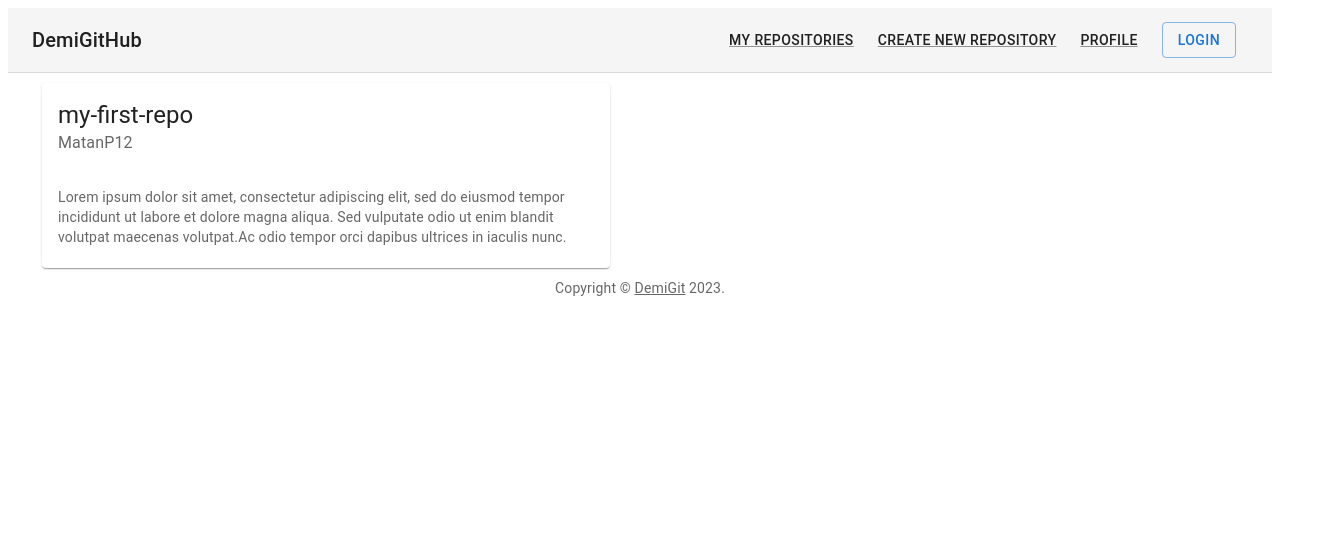
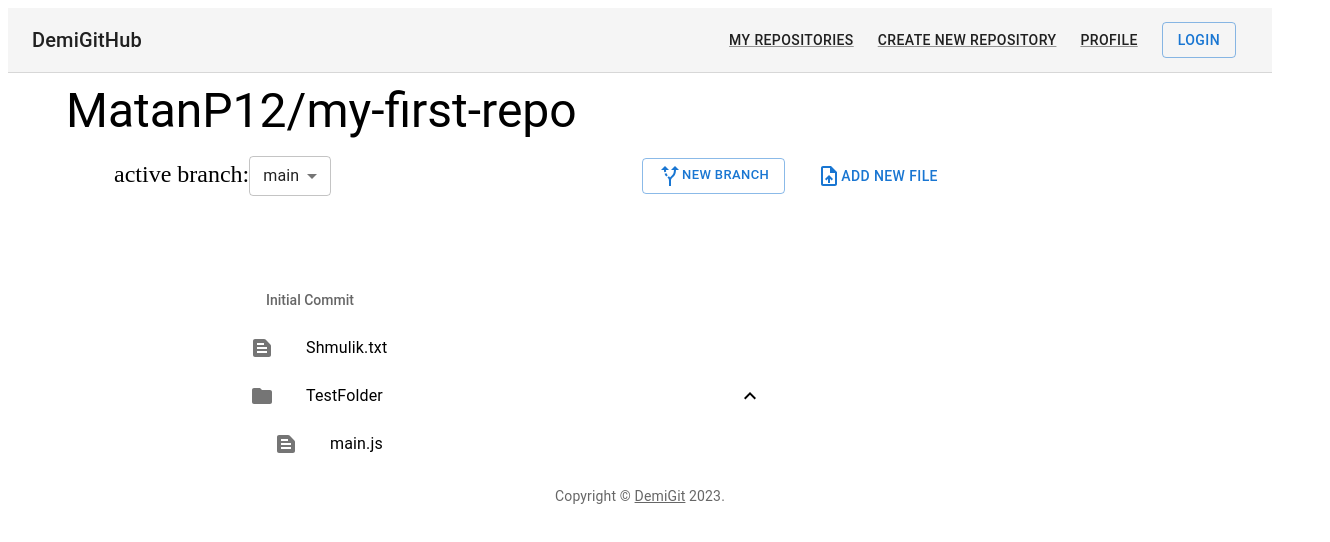
Before and after one commit to MatanP12/DemiGitHub, a React (Create React App) app in the folder client-app/: page / in a window 1280 px wide. Shown: the top 542 px of the page, 1330 px wide, since content can reach past the window. Built offline with nearby package versions, Linux system fonts and the light colour scheme.

Commit message:
Creating repository page
- Creating repository page
- FilesTree compnent will generate a files tree using MUI Lists

```diff
--- /dev/null
+++ b/client-app/src/components/FilesTree.js
@@ -0,0 +1,75 @@
+import { Collapse, List, ListItemButton, ListItemIcon, ListItemText, ListSubheader } from "@mui/material";
+import TextSnippetIcon from '@mui/icons-material/TextSnippet';
+//import EditIcon from '@mui/icons-material/Edit';
+import FolderIcon from '@mui/icons-material/Folder';
+import ExpandLess from '@mui/icons-material/ExpandLess';
+import ExpandMore from '@mui/icons-material/ExpandMore';
+import { useState } from "react";
+
+function FileListItem({file, folderLevel}){
+    return (
+        <ListItemButton sx={{pl: folderLevel, }}>
+            <ListItemIcon>
+                <TextSnippetIcon />
+            </ListItemIcon>
+                <ListItemText primary={file.name}/>
+        </ListItemButton>
+    );
+}
+
+function FolderListItem({currFolder, folderLevel}) {
+    const [isExpended, setIsExpended] = useState(true);
+    const files = currFolder.fileContent.map((currFolderItem)=>{
+        if(currFolderItem.type === "File"){
+            return <FileListItem key={currFolderItem.id} file={currFolderItem} folderLevel={folderLevel +3} />
+        }
+        else{
+            return <FolderListItem key={currFolderItem.id} currFolder={currFolderItem} folderLevel={folderLevel+3}/>
+        }
+    })
+    return (
+        <>
+            <ListItemButton sx={{ pl: folderLevel}} onClick={ ()=>{ setIsExpended(!isExpended)}}>
+                <ListItemIcon>
+                    <FolderIcon />
+                </ListItemIcon>
+                <ListItemText primary={currFolder.name} />
+                {isExpended ? <ExpandLess/> : <ExpandMore/>}
+            </ListItemButton>
+            <Collapse in={isExpended}>
+                <List disablePadding sx={{ pl: folderLevel }}>
+                        {files}
+                </List>
+
+            </Collapse>
+        </>
+    );
+}
+
+function FilesTree({currCommit}){
+    const rootFolder = currCommit.rootFolder;
+    const rootFolderContent = rootFolder.fileContent.map((currFolderItem)=>{
+        if(currFolderItem.type === "File"){
+            return <FileListItem key={currFolderItem.id} file={currFolderItem} folderLevel={0} />
+        }
+        else{
+            return <FolderListItem key={currFolderItem.id} currFolder={currFolderItem} folderLevel={0}/>
+        }
+    })
+
+    return (
+        <List sx={{width: '100%', maxWidth: "50%", }}
+            subheader={
+                <ListSubheader>
+                    {currCommit.commitTitle}
+                </ListSubheader>
+            }
+        >
+            {rootFolderContent}
+        </List>
+    )
+
+}
+
+
+export default FilesTree;
--- a/client-app/src/pages/App.js
+++ b/client-app/src/pages/App.js
@@ -3,14 +3,16 @@ import Container from '@mui/material/Container';
 import Header from '../components/Header';
 import Footer from '../components/Footer';
 import Home from './Home';
-
+import RepositoryPage from './RepositoryPage';
+import repositories from '../test data/repositories';
 
 function App() {
     return (
         <>
             <Header/>
             <Container sx={{margin: "10px"}}>
-            <Home/>
+            {/* <Home/> */}
+            <RepositoryPage repository={repositories[0]}/>
             </Container>
             <Footer/>
         </>
--- /dev/null
+++ b/client-app/src/pages/RepositoryPage.js
@@ -0,0 +1,74 @@
+import { Button, MenuItem, Select, Typography } from "@mui/material";
+import { Container } from "@mui/system";
+import { useState } from "react";
+import FilesTree from "../components/FilesTree";
+import UploadFileIcon from '@mui/icons-material/UploadFile';
+import AltRouteIcon from '@mui/icons-material/AltRoute';
+
+function BranchNavBar({currBranch,branches, setBranch}){
+    function handlesSelectBranch(event){
+        setBranch(event.target.value)
+    }
+
+    return (
+        <Container sx={{display: "flex"}}>
+            <Container sx={{ justifyContent: "start", flexDirection: "row", maxWidth: "initial" }}>
+
+                <Typography variant="p" fontSize={24} noWrap>
+                    active branch:
+                </Typography>
+                <Select
+                    value={currBranch}
+                    onChange={handlesSelectBranch}
+                    size="small"
+
+                >
+                    {branches.map((branch, index)=>{
+                        return (
+                            <MenuItem key={branch.id} value={branch}>
+                                {branch.name}
+                            </MenuItem>
+                        )
+                    })}
+                </Select>
+            </Container>
+            <Container sx={{alignSelf:"center", justifyContent:"right", flexDirection: "row-reverse"}}>
+                <Button variant="outlined"
+
+                        onClick={()=>{/* TODO: Create new branch form */}}
+                        sx={{mr: 3}}
+                        >
+                        <AltRouteIcon/>
+                        <Typography variant="p" fontSize={"small"} >
+                            New branch
+                        </Typography>
+                </Button>
+                <Button>
+                    <UploadFileIcon/>
+                    Add new File
+                </Button>
+
+            </Container>
+        </Container>
+    );
+}
+
+
+function RepositoryPage({repository}) {
+    const [currBranch, setCurrBranch] = useState(repository.branches[0]);
+    const filesList = <FilesTree currCommit={currBranch.currentCommit} />
+
+    return (
+        <Container className={"repositoryView"}>
+            <Typography variant="h3" gutterBottom>
+                {`${repository.creator}/${repository.name}`}
+            </Typography>
+            <BranchNavBar currBranch={currBranch} branches={repository.branches} setBranch={setCurrBranch}/>
+            <Container sx={{ml: 20, mt : 10}}>
+                {filesList}
+            </Container>
+        </Container>
+    );
+}
+
+export default RepositoryPage;
```
